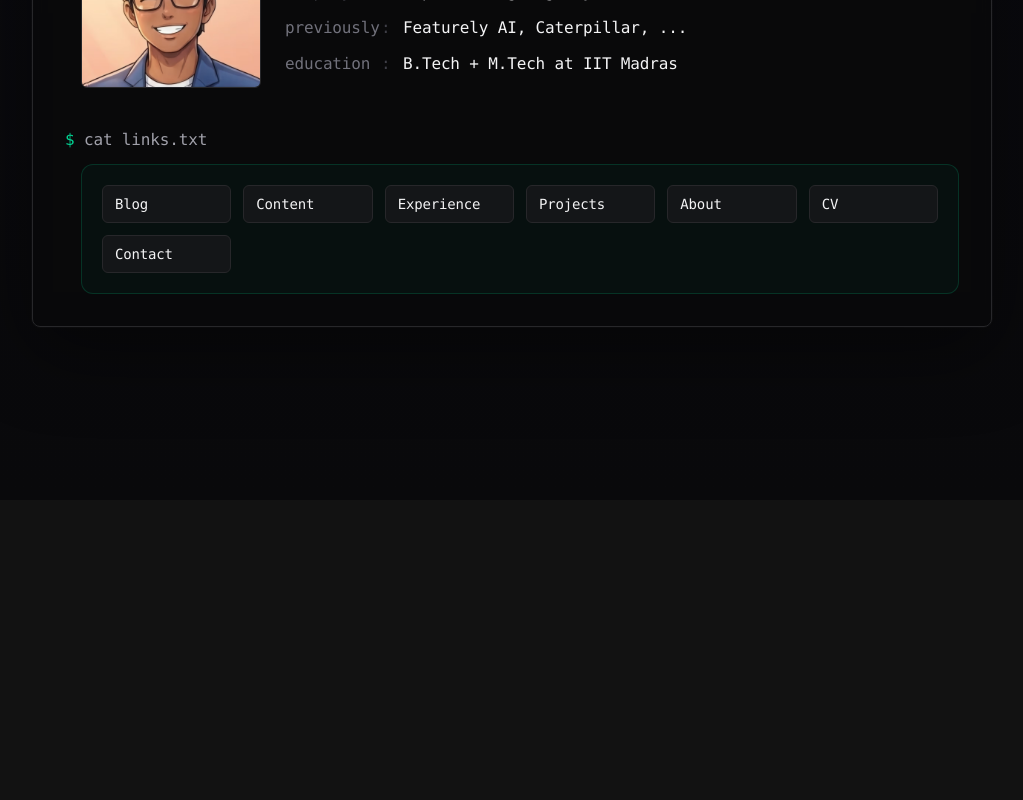
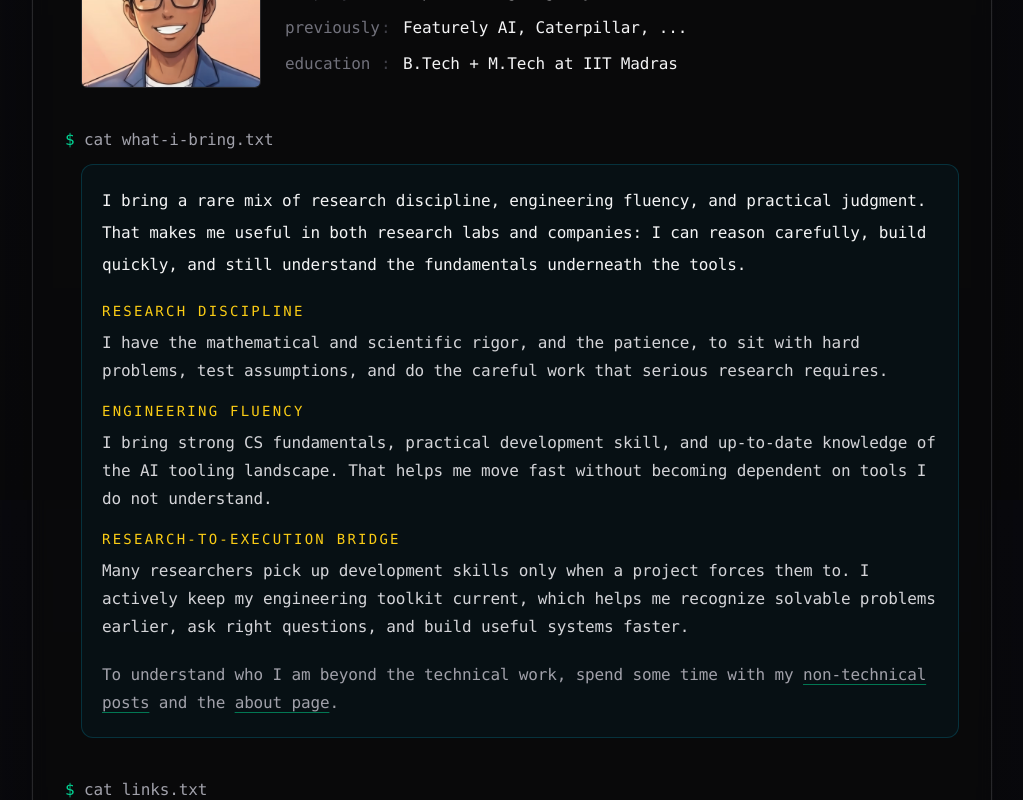
Before and after one commit to senthilnathan01/senthilnathan01.github.io, a Next.js app: page / in a window 1280 px wide. Shown: the part 300-1100 px from the top of the page, without its empty margins (128-1151 px from the left). Before the commit the page ends 800 px from the top, so only its background shows below. Built offline with nearby package versions, Linux system fonts and the light colour scheme; no server answers; the database is empty.

Commit message:
updated home page with an important detail: what I bring to the table? why am I useful to you?

```diff
--- a/app/page.tsx
+++ b/app/page.tsx
@@ -1,4 +1,5 @@
 import type { Metadata } from 'next';
+import Link from 'next/link';
 import { CommandSection } from '@/components/CommandSection';
 import { ContentPreview } from '@/components/content/ContentPreview';
 import { LinkList } from '@/components/LinkList';
@@ -55,6 +56,51 @@ export default function Home() {
           </div>
         </CommandSection>
 
+        <CommandSection command="cat what-i-bring.txt">
+          <div className="rounded-xl border border-cyan-500/20 bg-cyan-500/5 p-4 sm:p-5">
+            <p className="command-blurb content-title">
+              I bring a rare mix of research discipline, engineering fluency, and practical judgment. That makes me useful in both research labs and companies: I can reason carefully, build quickly, and still understand the fundamentals underneath the tools.
+            </p>
+            <ul className="mt-5 space-y-4">
+              <li>
+                <h2 className="content-accent-warm text-sm font-medium uppercase tracking-[0.16em]">
+                  Research discipline
+                </h2>
+                <p className="mt-2">
+                  I have the mathematical and scientific rigor, and the patience, to sit with hard problems, test assumptions, and do the careful work that serious research requires.
+                </p>
+              </li>
+              <li>
+                <h2 className="content-accent-warm text-sm font-medium uppercase tracking-[0.16em]">
+                  Engineering fluency
+                </h2>
+                <p className="mt-2">
+                  I bring strong CS fundamentals, practical development skill, and up-to-date knowledge of the AI tooling landscape. That helps me move fast without becoming dependent on tools I do not understand.
+                </p>
+              </li>
+              <li>
+                <h2 className="content-accent-warm text-sm font-medium uppercase tracking-[0.16em]">
+                  Research-to-execution bridge
+                </h2>
+                <p className="mt-2">
+                  Many researchers pick up development skills only when a project forces them to. I actively keep my engineering toolkit current, which helps me recognize solvable problems earlier, ask right questions, and build useful systems faster.
+                </p>
+              </li>
+            </ul>
+            <p className="content-subtitle mt-5">
+              To understand who I am beyond the technical work, spend some time with my{' '}
+              <Link href="/blog/non-tech" className="underline decoration-emerald-500/60 underline-offset-4 transition hover:text-emerald-200">
+                non-technical posts
+              </Link>{' '}
+              and the{' '}
+              <Link href="/about" className="underline decoration-emerald-500/60 underline-offset-4 transition hover:text-emerald-200">
+                about page
+              </Link>
+              .
+            </p>
+          </div>
+        </CommandSection>
+
         <ContentPreview />
 
         <CommandSection command="cat links.txt">
```
